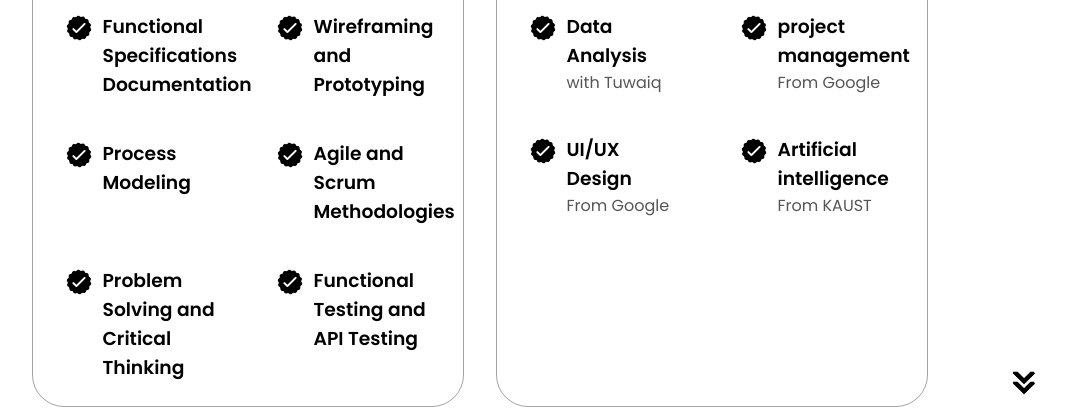
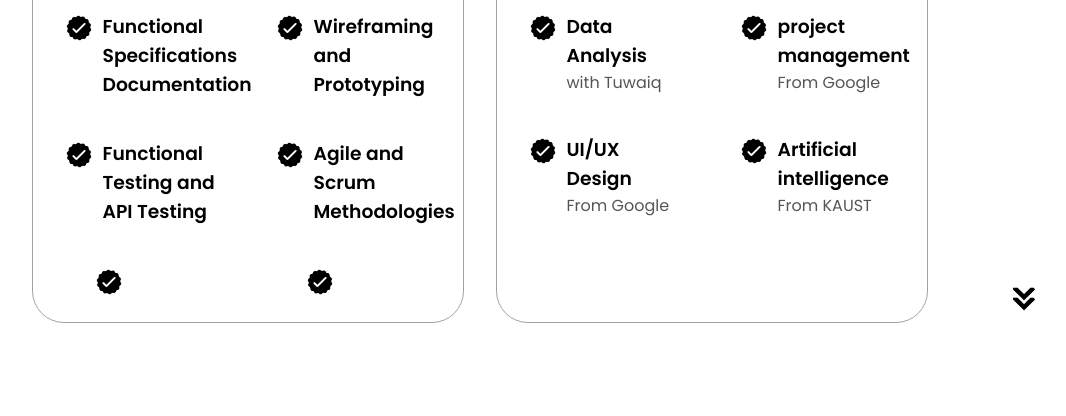
Before and after one commit to bushra-andijani/bushraalandijani_portfolio, a plain HTML site: page index.html in a window 1280 px wide. Shown: the part 1880-2296 px from the top of the page, without its empty margins (160-1226 px from the left). Drawn offline with Linux system fonts and the light colour scheme.

Commit message:
Update index.html

```diff
--- a/index.html
+++ b/index.html
@@ -119,7 +119,7 @@
           <article>
             <img src="./assets/checkmark.png" alt="Experience icon" class="icon">
             <div>
-              <h3>Process Modeling</h3>
+              <h3>Functional Testing and API Testing </h3>
               <P></P>
             </div>
           </article>
@@ -133,14 +133,14 @@
           <article>
             <img src="./assets/checkmark.png" alt="Experience icon" class="icon">
             <div>
-              <h3>Problem Solving and Critical Thinking</h3>
+              <h3></h3>
               <P></P>
             </div>
           </article>
           <article>
             <img src="./assets/checkmark.png" alt="Experience icon" class="icon">
             <div>
-              <h3>Functional Testing and API Testing </h3>
+              <h3></h3>
               <P></P>
             </div>
           </article>
```
